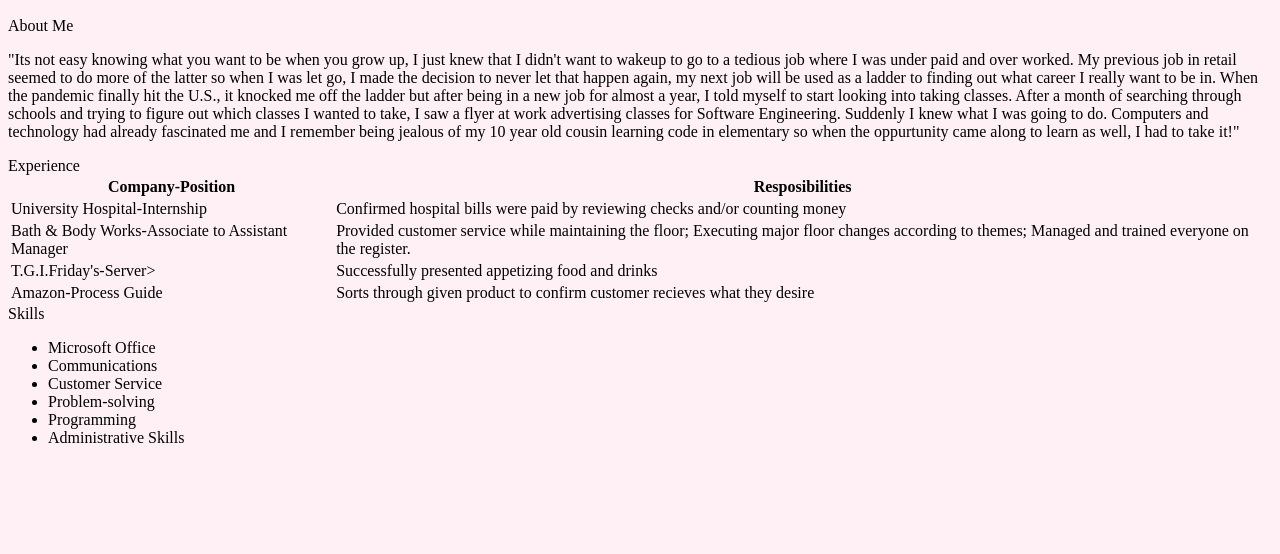
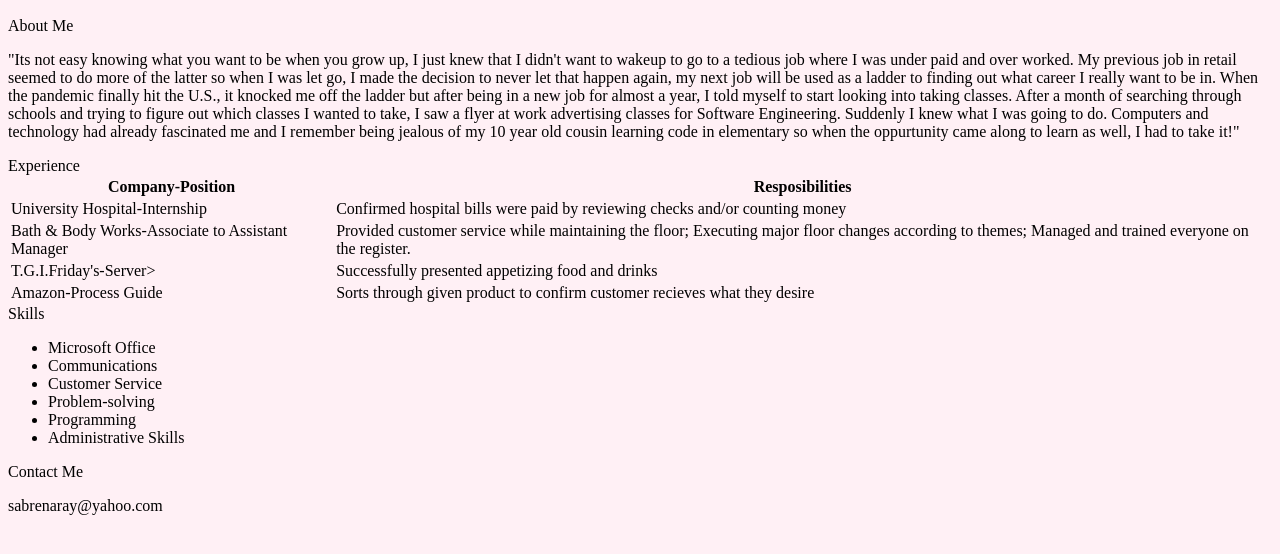
Before and after one commit to SabrenaMichelle/My-First-Repository, a plain HTML site: page index.html in a window 1280 px wide. Shown: the part 110-664 px from the top of the page. Drawn offline with Linux system fonts and the light colour scheme.

Commit message:
Finished Html File

```diff
--- a/index.html
+++ b/index.html
@@ -57,6 +57,9 @@
         <li>Administrative Skills</li>
       </ul>
     </div>
-
+    <div id=Contact>
+      <Header>Contact Me</Header>
+      <p>sabrenaray@yahoo.com</p>
+    </div>
   </body>
 </html>
```
